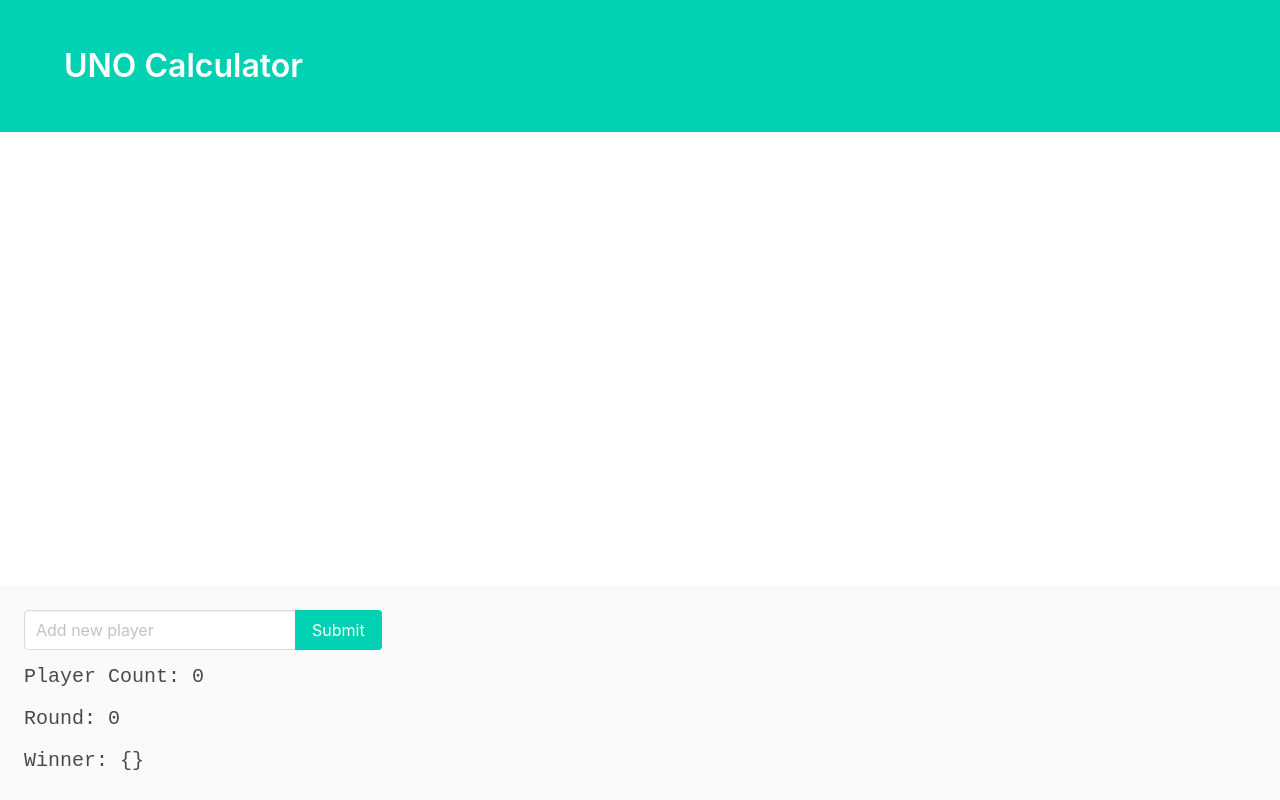
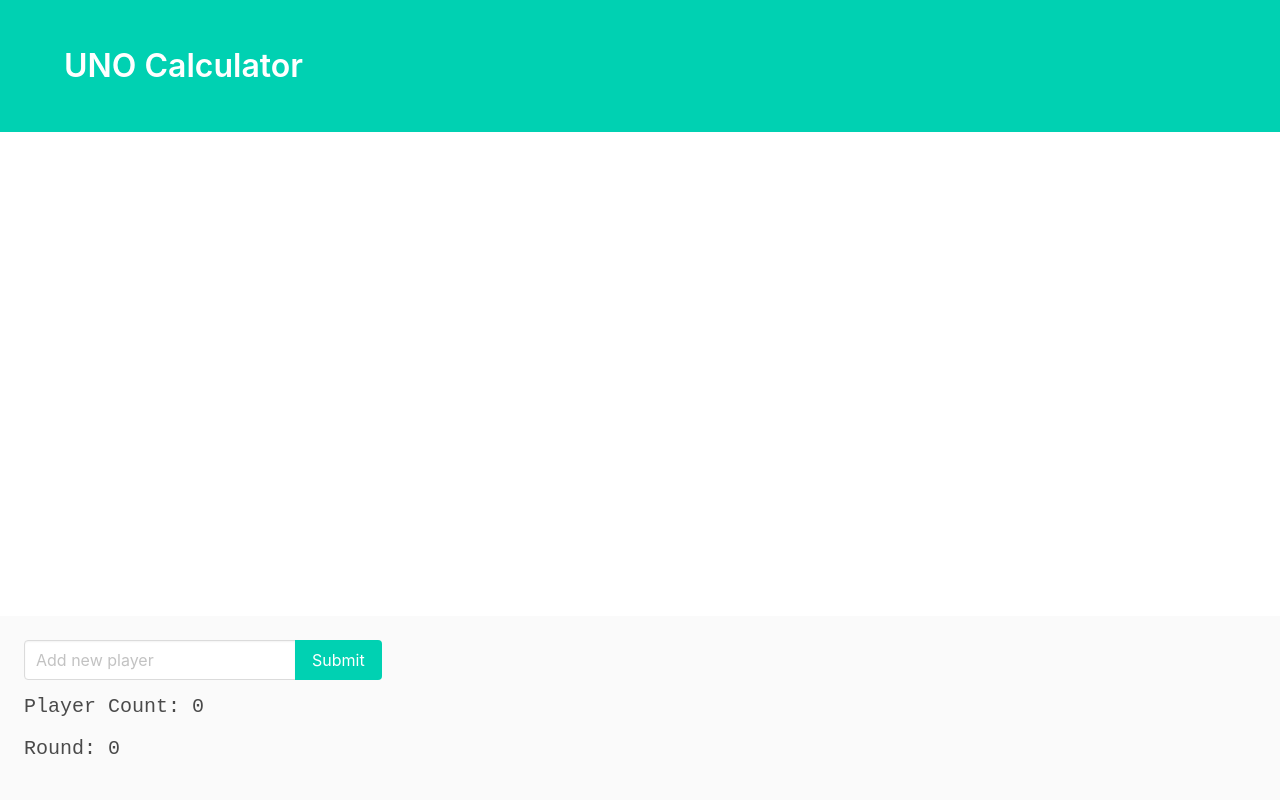
Before and after one commit to BatuhanW/uno-calculator, a React (Create React App) app: page / in a window 1280 px wide. Built offline with nearby package versions, Linux system fonts and the light colour scheme.

Commit message:
Show progress

```diff
--- a/src/App.tsx
+++ b/src/App.tsx
@@ -1,4 +1,4 @@
-import React from "react";
+import React, { useMemo } from "react";
 import styled from "styled-components";
 import { useForm } from "react-hook-form";
 import Card from "./components/Card";
@@ -44,6 +44,18 @@ function App() {
   const [players, setPlayers] = React.useState<string[]>([]);
   const [round, setRound] = React.useState(0);
   const [points, setPoints] = React.useState<PlayerPoints[]>([]);
+  const pointsChart = useMemo(
+    () =>
+      points.reduce((acc: { [key: string]: number }, cumm) => {
+        return {
+          ...acc,
+          [cumm.playerName]: (acc[cumm.playerName] || 0) + cumm.score,
+        };
+      }, {}),
+    [points]
+  );
+
+  const topScore = Object.values(pointsChart).sort((a, b) => b - a)[0];
 
   return (
     <Container>
@@ -128,15 +140,18 @@ function App() {
             )}
           </span>
           <div className="mt-3">
-            Winner:{" "}
-            {JSON.stringify(
-              points.reduce((acc: { [key: string]: number }, cumm) => {
-                return {
-                  ...acc,
-                  [cumm.playerName]: (acc[cumm.playerName] || 0) + cumm.score,
-                };
-              }, {})
-            )}
+            {console.log(topScore)}
+            {pointsChart &&
+              Object.keys(pointsChart).map((playerName) => (
+                <div key={`player-${playerName}`}>
+                  <span className="is-size-6">{playerName}</span>
+                  <progress
+                    className="progress is-success is-small"
+                    value={pointsChart[playerName]}
+                    max={topScore}
+                  >playerName</progress>
+                </div>
+              ))}
           </div>
         </div>
       </Footer>
```
